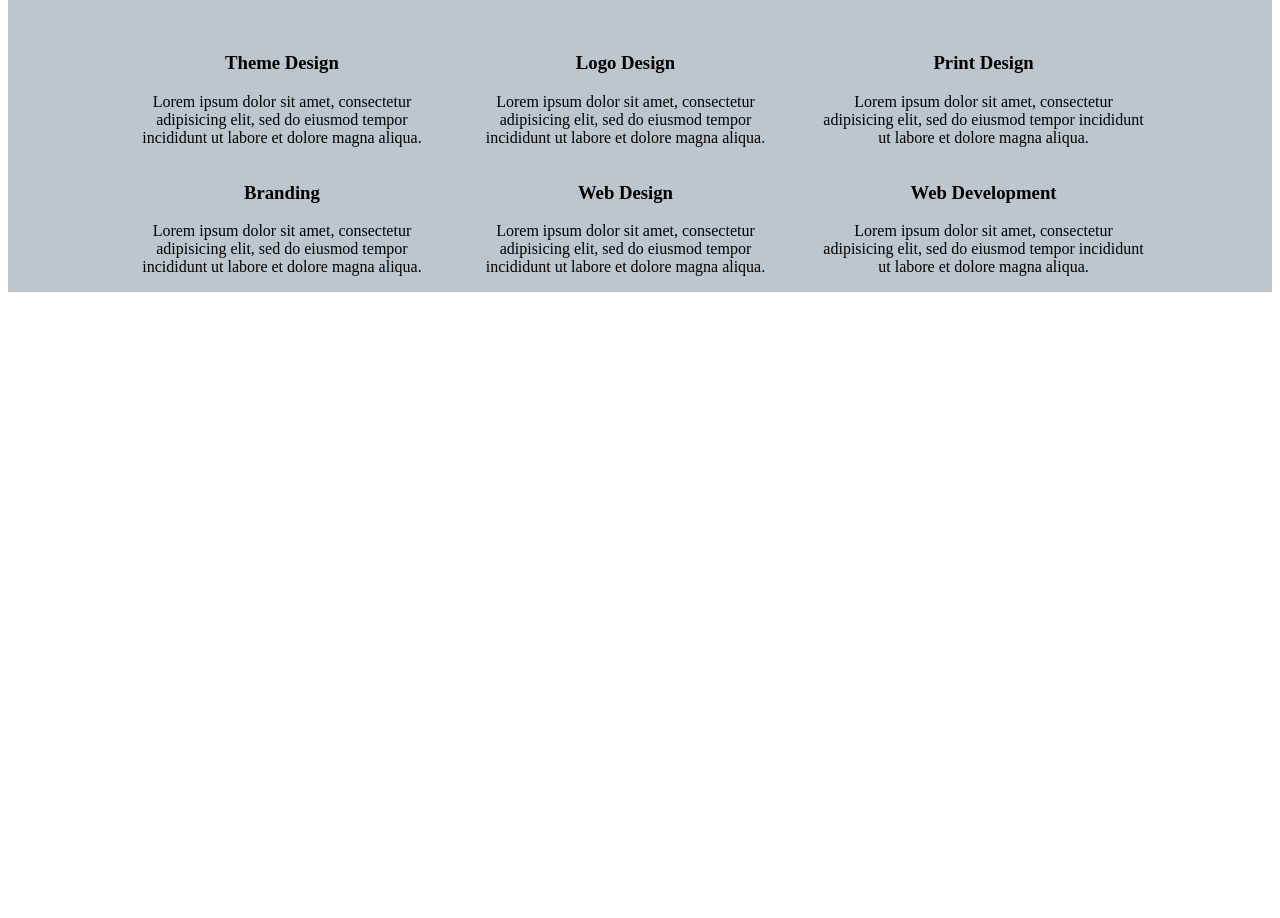
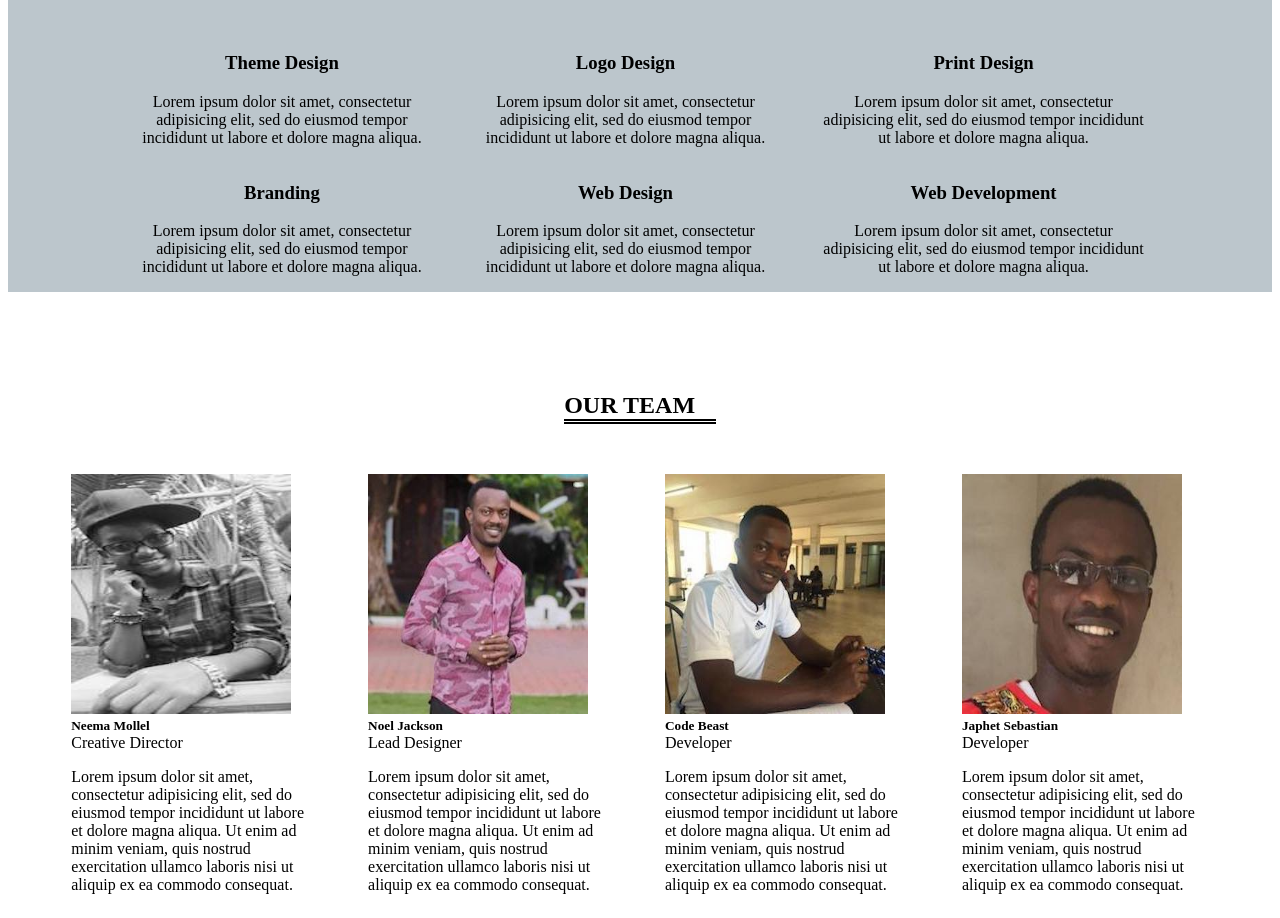
Before and after one commit to budodi/fake-codes, a plain HTML site: page about.html in a window 1280 px wide. Shown: the part 677-1595 px from the top of the page. Before the commit the page ends 977 px from the top, so only its background shows below. Drawn offline with Linux system fonts and the light colour scheme.

Commit message:
i added the agency team members

```diff
--- a/about.html
+++ b/about.html
@@ -65,5 +65,43 @@
         </div>
       </div>
     </div>
+
+    <div >
+      <h2 class="header" id="team">OUR TEAM</h2>
+      <div class="team">
+        <div class="">
+            <img class="team-imgs" src="img/neema.jpg" alt="mollel">
+            <caption>
+              <h5>Neema Mollel</h5>
+              Creative Director
+            </caption>
+            <p>Lorem ipsum dolor sit amet, consectetur adipisicing elit, sed do eiusmod tempor incididunt ut labore et dolore magna aliqua. Ut enim ad minim veniam, quis nostrud exercitation ullamco laboris nisi ut aliquip ex ea commodo consequat.</p>
+        </div>
+        <div class="">
+            <img class="team-imgs" src="img/me.jpg" alt="noel">
+            <caption>
+                <h5>Noel Jackson</h5>
+                Lead Designer
+            </caption>
+            <p>Lorem ipsum dolor sit amet, consectetur adipisicing elit, sed do eiusmod tempor incididunt ut labore et dolore magna aliqua. Ut enim ad minim veniam, quis nostrud exercitation ullamco laboris nisi ut aliquip ex ea commodo consequat.</p>
+        </div>
+        <div class="">
+            <img class="team-imgs" src="img/jeff.jpg" alt="jeff">
+            <caption>
+                <h5>Code Beast</h5>
+                Developer
+            </caption>
+            <p>Lorem ipsum dolor sit amet, consectetur adipisicing elit, sed do eiusmod tempor incididunt ut labore et dolore magna aliqua. Ut enim ad minim veniam, quis nostrud exercitation ullamco laboris nisi ut aliquip ex ea commodo consequat. </p>
+        </div>
+        <div class="">
+            <img class="team-imgs" src="img/profile.jpg" alt="japhet">
+            <caption>
+                <h5>Japhet Sebastian</h5>
+                Developer
+            </caption>
+            <p>Lorem ipsum dolor sit amet, consectetur adipisicing elit, sed do eiusmod tempor incididunt ut labore et dolore magna aliqua. Ut enim ad minim veniam, quis nostrud exercitation ullamco laboris nisi ut aliquip ex ea commodo consequat. </p>
+        </div>
+      </div>
+    </div>
   </body>
 </html>
--- a/css/about.css
+++ b/css/about.css
@@ -14,6 +14,11 @@
 #services {
   padding-top: 50px;
   width: 16%;
+}
+
+#team {
+  padding-top: 50px;
+  width: 12%;
 }
 
 .about-us {
@@ -48,3 +53,20 @@ p.more {
   width: 80%;
   margin: auto;
 }
+
+.team {
+  display: grid;
+  grid-template-columns: auto auto auto auto;
+  grid-column-gap: 50px;
+  width: 90%;
+  margin: auto;
+}
+
+.team-imgs {
+  width: 220px;
+  height: 240px;
+}
+
+h5 {
+  margin: -0.0em;
+}
```
Also changed, not shown: index.html (+1 -1 lines), img/jeff.jpg (added), img/me.jpg (added), img/neema.jpg (added), img/profile.jpg (added).
